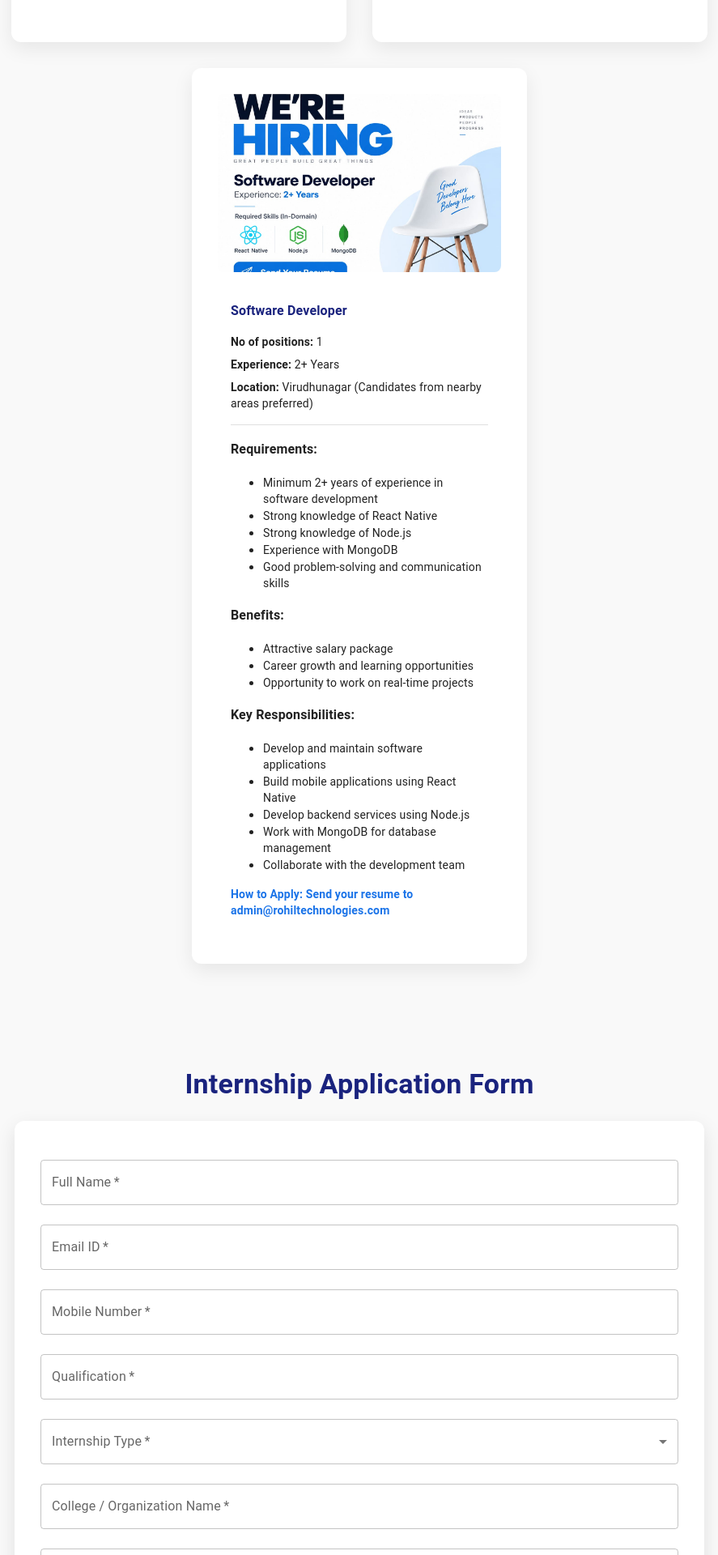
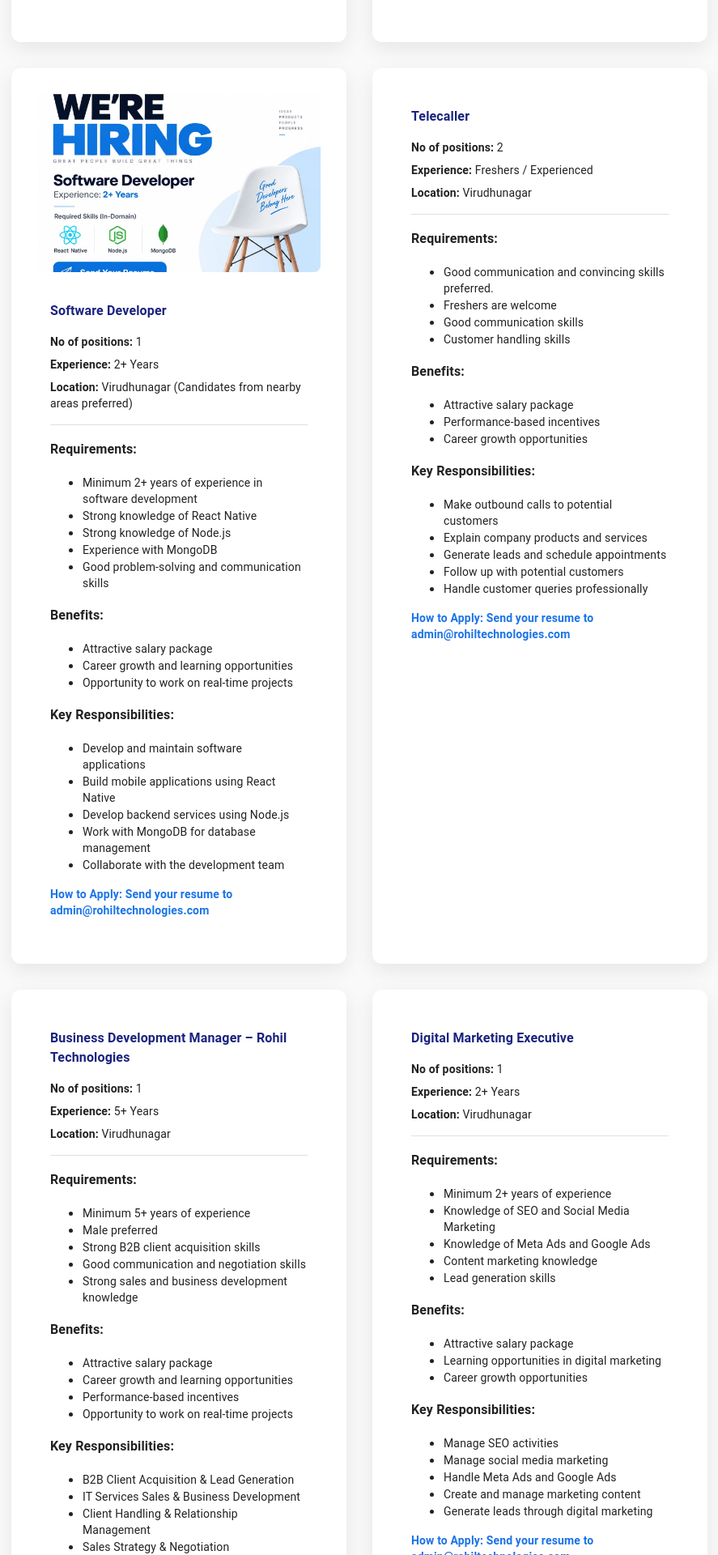
Before and after one commit to rayesharayesha61-byte/Rohil-website, a React (Create React App) app: page /careers in a window 1280 px wide. Shown: the part 2360-4280 px from the top of the page at 81% size, without its empty margins (196-1083 px from the left). Built offline with nearby package versions, Linux system fonts and the light colour scheme.

Commit message:
careers page update

```diff
--- a/src/components/Careers.js
+++ b/src/components/Careers.js
@@ -175,7 +175,131 @@
   location: "Virudhunagar (Candidates from nearby areas preferred)",
   apply: "Send your resume to admin@rohiltechnologies.com",
 },
+ {
+    title: "Telecaller",
+    positions: 2,
+
+    requirements: [
+      "Good communication and convincing skills preferred.",
+      "Freshers are welcome",
+      "Good communication skills",
+      "Customer handling skills",
+    ],
+
+    benefits: [
+      "Attractive salary package",
+      "Performance-based incentives",
+      "Career growth opportunities",
+    ],
+
+    responsibilities: [
+      "Make outbound calls to potential customers",
+      "Explain company products and services",
+      "Generate leads and schedule appointments",
+      "Follow up with potential customers",
+      "Handle customer queries professionally",
+    ],
+
+    experience: "Freshers / Experienced",
+    location: "Virudhunagar",
+    apply: "Send your resume to admin@rohiltechnologies.com",
+  },
+
+  {
+    title: "Business Development Manager – Rohil Technologies",
+    positions: 1,
+
+    requirements: [
+      "Minimum 5+ years of experience",
+      "Male preferred",
+      "Strong B2B client acquisition skills",
+      "Good communication and negotiation skills",
+      "Strong sales and business development knowledge",
+    ],
+
+    benefits: [
+      "Attractive salary package",
+      "Career growth and learning opportunities",
+      "Performance-based incentives",
+      "Opportunity to work on real-time projects",
+    ],
+
+    responsibilities: [
+      "B2B Client Acquisition & Lead Generation",
+      "IT Services Sales & Business Development",
+      "Client Handling & Relationship Management",
+      "Sales Strategy & Negotiation",
+    ],
+
+    experience: "5+ Years",
+    location: "Virudhunagar",
+    apply: "Send your resume to admin@rohiltechnologies.com",
+  },
+
+  {
+    title: "Digital Marketing Executive",
+    positions: 1,
+
+    requirements: [
+      "Minimum 2+ years of experience",
+      "Knowledge of SEO and Social Media Marketing",
+      "Knowledge of Meta Ads and Google Ads",
+      "Content marketing knowledge",
+      "Lead generation skills",
+    ],
+
+    benefits: [
+      "Attractive salary package",
+      "Learning opportunities in digital marketing",
+      "Career growth opportunities",
+    ],
+
+    responsibilities: [
+      "Manage SEO activities",
+      "Manage social media marketing",
+      "Handle Meta Ads and Google Ads",
+      "Create and manage marketing content",
+      "Generate leads through digital marketing",
+    ],
+
+    experience: "2+ Years",
+    location: "Virudhunagar",
+    apply: "Send your resume to admin@rohiltechnologies.com",
+  },
+
+  {
+    title: "Marketing & Sales Executive",
+    positions: 1,
+
+    requirements: [
+      "Male preferred",
+      "Good communication and convincing skills",
+      "Marketing and sales knowledge",
+      "Client handling skills",
+      "Lead generation and follow-up skills",
+    ],
+
+    benefits: [
+      "Attractive salary package",
+      "Performance-based incentives",
+      "Career growth opportunities",
+    ],
+
+    responsibilities: [
+      "Marketing, Sales & Client Handling",
+      "Meet clients and understand their requirements",
+      "Good communication and convincing",
+      "Field visits to meet clients – Must",
+      "Lead Generation & Follow-ups",
+    ],
+
+    experience: "Experienced / Freshers",
+    location: "Virudhunagar",
+    apply: "Send your resume to admin@rohiltechnologies.com",
+  },
 ];
+
+
 
 export default function Careers() {
   return (
```
